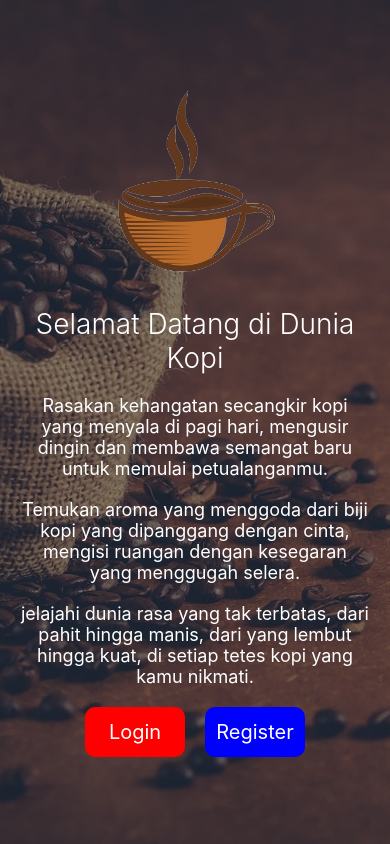
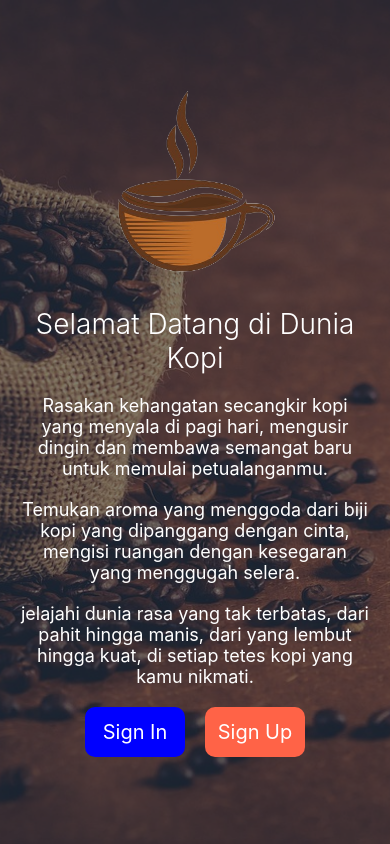
Before and after one commit to Widiyanti004/Widiyanti-105841111621-Lab1, a React Native app: screen / in a window 390 px wide. Built offline with nearby package versions, Linux system fonts and the light colour scheme.

Commit message:
import/Export Component

```diff
--- a/App.js
+++ b/App.js
@@ -1,5 +1,6 @@
 import { StyleSheet, Text, View, Image , ScrollView } from 'react-native'
 import React from 'react'
+import ButtonComponent from './component/button/button'
 
 const App = () =>  {
   return (
@@ -72,38 +73,8 @@
         alignItems: 'center',
         marginBottom: 50,
       }}>
-      <View style={{
-        marginHorizontal: 10
-      }}>
-        <Text style={{
-          width: 100,
-          height: 50,
-          color: 'white',
-          backgroundColor: 'red',
-          textAlign: 'center',
-          lineHeight: 50,
-          fontSize: 20,
-          borderRadius: 10,
-        }}>
-          Login
-        </Text>
-        </View>
-        <View style={{
-        marginHorizontal: 10
-      }}>
-        <Text style={{
-          width: 100,
-          height: 50,
-          color: 'white',
-          backgroundColor: 'blue',
-          textAlign: 'center',
-          lineHeight: 50,
-          fontSize: 20,
-          borderRadius: 10,
-        }}>
-          Register
-        </Text>
-        </View>
+        <ButtonComponent title= "Sign In" color="blue" />
+        <ButtonComponent title= "Sign Up" color="tomato" />
       </View>
     </ScrollView>
   </View>
--- /dev/null
+++ b/component/button/button.js
@@ -0,0 +1,21 @@
+import { StyleSheet, Text, View, Image , ScrollView } from 'react-native'
+import React from 'react'
+
+const ButtonComponent = ({ title, color}) =>  {
+  return (
+    <View style={{ marginHorizontal: 10 }}>
+        <Text style= {{
+            width: 100,
+            height: 50,
+            color: 'white',
+            backgroundColor: color,
+            textAlign: 'center',
+            lineHeight: 50,
+            fontSize: 20,
+            borderRadius: 10,
+            }}>{title}</Text>
+        </View>
+    )
+}
+
+export default ButtonComponent;
```
